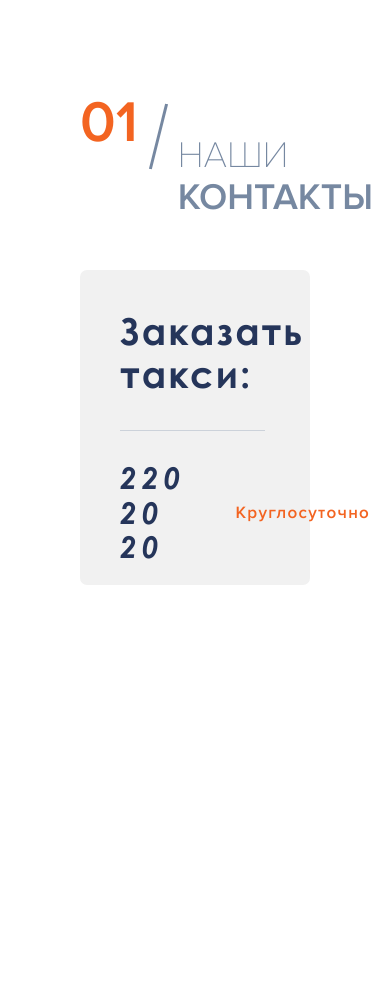
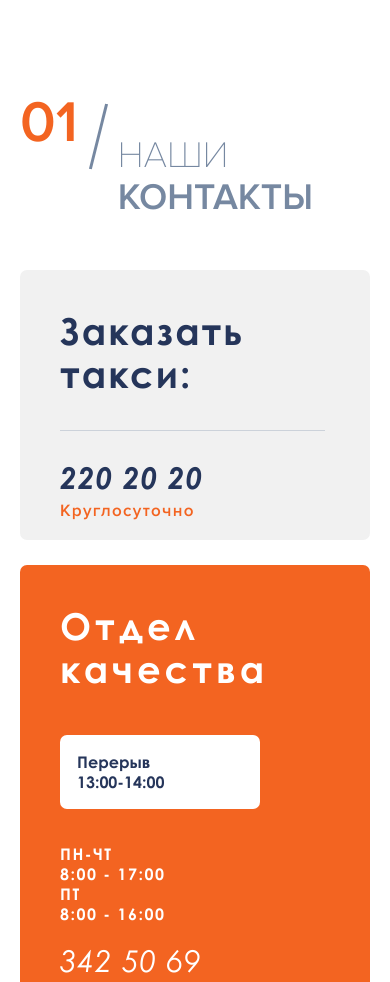
Before and after one commit to OksanaStepanenkoWeb/Taxi_Bravo_clients_contacts, a website: page index.html in a window 390 px wide. Shown: the top 982 px of the page. Before the commit the page ends 844 px from the top, so only its background shows below. Drawn offline with nearby package versions, Linux system fonts and the light colour scheme.

Commit message:
add responsive

```diff
--- a/assets/scss/base/_base.scss
+++ b/assets/scss/base/_base.scss
@@ -26,6 +26,10 @@ main {
     z-index: 1;
     overflow: hidden;
     padding: 0 80px;
+
+    @include max-screen(1024px) {
+        padding: 0 20px;
+    }
 }
 
 header {
--- a/assets/scss/content/clients_contacts/_book-taxi.scss
+++ b/assets/scss/content/clients_contacts/_book-taxi.scss
@@ -17,6 +17,11 @@
         justify-content: flex-start;
         align-items: center;
         padding-top: 30px;
+
+        @include max-screen(576px) {
+            flex-direction: column;
+            align-items: flex-start;
+        }
     }
 
     &__text-phone {
@@ -27,12 +32,21 @@
         font-style: italic;
         letter-spacing: 5px;
         margin-right: 50px;
+
+        @include max-screen(576px) {
+           margin-right: 0;
+           letter-spacing: 1px;
+        }
     }
 
     &__text-24-hours {
         @include f_proxima_600;
         color: $orange;
         letter-spacing: 1.3px;
+
+        @include max-screen(576px) {
+            margin-top: 5px;
+        }
     }
 
 
--- a/assets/scss/content/clients_contacts/_contacts-info.scss
+++ b/assets/scss/content/clients_contacts/_contacts-info.scss
@@ -10,7 +10,8 @@
     padding-bottom: 50px;
 
     @include max-screen(1200px) {
-        max-width: 560px;
+        margin: 0 auto;
+        max-width: 450px;
     }
 
     &__number {
--- a/assets/scss/content/clients_contacts/_contacts.scss
+++ b/assets/scss/content/clients_contacts/_contacts.scss
@@ -5,10 +5,11 @@
     justify-content: flex-start;
     position: relative;
 
+    @include max-screen(1200px) {
+        position: static;
+        flex-direction: column;
+        align-items: center;
 
-    @include max-screen(1700px) {
-        max-width: 1200px;
-        width: 100%;
     }
 
     &__item {
@@ -20,6 +21,11 @@
        padding: 40px 45px 20px 40px;
        color: $dark_blue;
 
+       @include max-screen(1200px) {
+           max-width: 450px;
+           width: 100%;
+       }
+
        &_department {
            max-width: 450px;
            box-sizing: border-box;
@@ -27,8 +33,14 @@
            background: $orange;
            color: $white;
            position: absolute;
+           z-index: 20;
            left: 600px;
-           right: 0;
+           bottom: 45px;
+
+           @include max-screen(1200px) {
+               position: static;
+               margin-top: 25px;
+           }
        }
     }
 }
--- a/assets/scss/content/clients_contacts/_quality-department.scss
+++ b/assets/scss/content/clients_contacts/_quality-department.scss
@@ -32,7 +32,9 @@
         font-weight: 800;
         line-height: 20px;
         letter-spacing: 1.5px;
-        // padding-left: 40px;
+        @include max-screen(576px) {
+            margin-top: 35px;
+        }
     }
 
     &__phone {
@@ -43,6 +45,11 @@
         font-style: italic;
         letter-spacing: 5px;
         margin-right: 50px;
+
+        @include max-screen(576px) {
+            margin-right: 0;
+            letter-spacing: 1px;
+        }
     }
 }
 
@@ -50,4 +57,8 @@
     display: flex;
     justify-content: space-between;
     padding-bottom: 20px;
+
+    @include max-screen(576px) {
+        flex-direction: column;
+    }
 }
--- a/index.html
+++ b/index.html
@@ -4,7 +4,7 @@
     <meta charset="UTF-8">
     <meta name="viewport" content="user-scalable = yes" />
     <meta content='width=device-width, minimum-scale=1' name='viewport'>
-    <script src="https://ajax.googleapis.com/ajax/libs/jquery/3.4.0/jquery.min.js"></script>
+    <!-- <script src="https://ajax.googleapis.com/ajax/libs/jquery/3.4.0/jquery.min.js"></script> -->
     <title>Taxi Bravo</title>
     <link rel="stylesheet" type="text/css" href="assets/fonts/Flaticon/font/flaticon.css">
     <link rel="stylesheet" href="assets/css/libs.min.css">
```
Also changed, not shown: assets/css/main.min.css, 1 other file.
